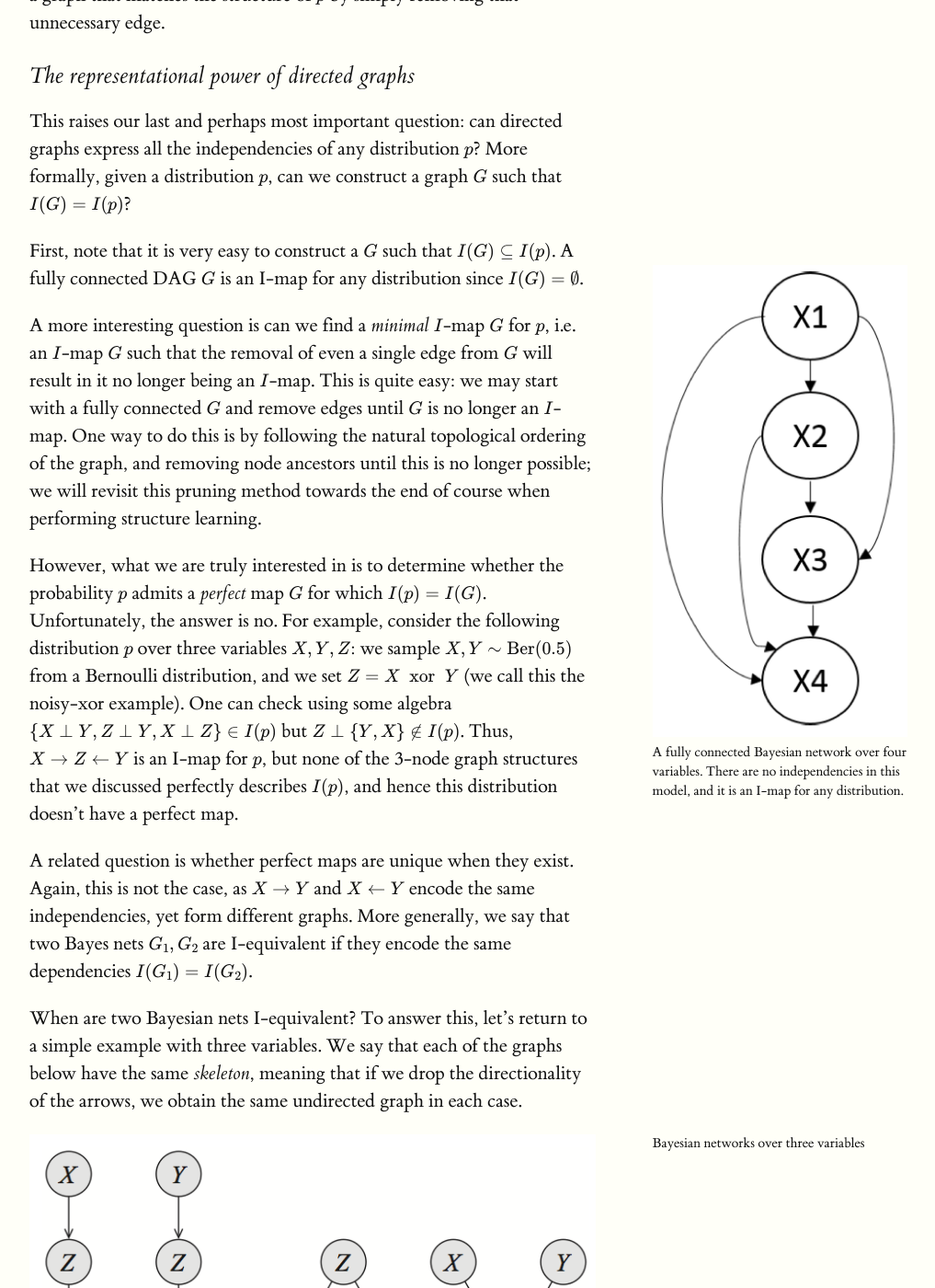
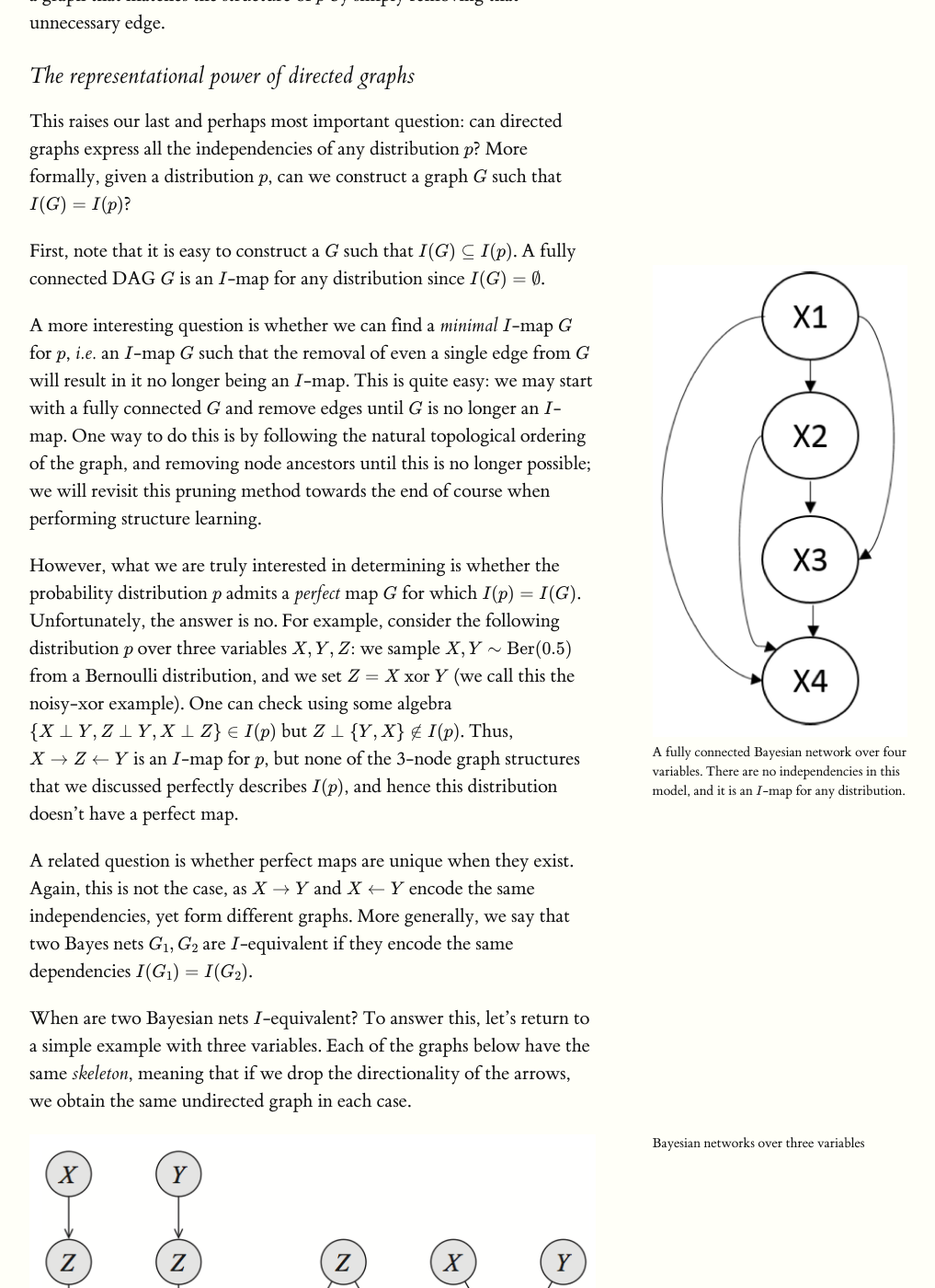
Before and after one commit to ermongroup/cs228-notes, a Jekyll site: the page built from representation/directed/index.md, in a window 1280 px wide and 1400 px high, scrolled down 6035 px. Shown: the whole window at 92% size, without its empty margins (128-1145 px from the left). Built offline with Jekyll 4.4.1, drawn with Linux system fonts in a browser that asks for light colours; formulas are drawn with MathJax 3; some of the changed text lies outside the part shown.

Commit message:
BN representation: clarify wording

```diff
--- a/representation/directed/index.md
+++ b/representation/directed/index.md
@@ -38,9 +38,9 @@ When the variables are discrete (which will be often be the case in the problem
 
 Distributions of this form can be naturally expressed as *directed acyclic graphs*, in which vertices correspond to variables $$x_i$$ and edges indicate dependency relationships. In particular we set the parents of each node $$x_i$$ to its ancestors $$x_{A_i}$$.
 
-As an example, consider a model of a student's grade $$g$$ on an exam. This grade depends on the exam's difficulty $$d$$ and the student's intelligence $$i$$; it also affects the quality $$l$$ of the reference letter from the professor who taught the course. The student's intelligence $$i$$ affects his SAT score $$s$$ in addition to $$g$$. Each variable is binary, except for $$g$$, which takes 3 possible values.{% include marginfigure.html id="nb1" url="assets/img/grade-model.png" description="Bayes net model describing the performance of a student on an exam. The distribution can be represented a product of conditional probability distributions specified by tables. The form of these distributions is described by edges in the graph." %} The joint probability distribution over the 5 variables naturally factorizes as follows:
+As an example, consider a model of a student's grade $$g$$ on an exam. This grade depends on the exam's difficulty $$d$$ and the student's intelligence $$i$$; it also affects the quality $$l$$ of the reference letter from the professor who taught the course. The student's intelligence $$i$$ affects the SAT score $$s$$ as well. Each variable is binary, except for $$g$$, which takes 3 possible values.{% include marginfigure.html id="nb1" url="assets/img/grade-model.png" description="Bayes net model describing the performance of a student on an exam. The distribution can be represented a product of conditional probability distributions specified by tables. The form of these distributions is described by edges in the graph." %} The joint probability distribution over the 5 variables naturally factorizes as follows:
 
-$$ p(l, g, i, d, s) = p(l \mid g) p(g \mid i, d) p(i) p(d) p(s \mid i). $$
+$$ p(l, g, i, d, s) = p(l \mid g)\, p(g \mid i, d)\, p(i)\, p(d)\, p(s \mid i). $$
 
 The graphical representation of this distribution is a DAG that visually specifies how random variables depend on each other. The graph clearly indicates that the letter depends on the grade, which in turn depends on the student's intelligence and the difficulty of the exam.
 
@@ -106,22 +106,21 @@ In a way this is almost a trivial statement. If $$p(x,y) = p(x)p(y)$$, then this
 
 This raises our last and perhaps most important question: can directed graphs express all the independencies of any distribution $$p$$? More formally, given a distribution $$p$$, can we construct a graph $$G$$ such that $$I(G) = I(p)$$?
 
-First, note that it is very easy to construct a $$G$$ such that $$I(G) \subseteq I(p)$$. A fully connected DAG $$G$$ is an I-map for any distribution since $$I(G) = \emptyset$$. {% include marginfigure.html id="fully-connected" url="assets/img/full-bayesnet.png" description="A fully connected Bayesian network over four variables. There are no independencies in this model, and it is an I-map for any distribution." %}
+First, note that it is easy to construct a $$G$$ such that $$I(G) \subseteq I(p)$$. A fully connected DAG $$G$$ is an $$I$$-map for any distribution since $$I(G) = \emptyset$$. {% include marginfigure.html id="fully-connected" url="assets/img/full-bayesnet.png" description="A fully connected Bayesian network over four variables. There are no independencies in this model, and it is an $$I$$-map for any distribution." %}
 
-A more interesting question is can we find a *minimal* $$I$$-map $$G$$ for $$p$$, i.e. an $$I$$-map $$G$$ such that the removal of even a single edge from $$G$$ will result in it no longer being an $$I$$-map. This is quite easy: we may start with a fully connected $$G$$ and remove edges until $$G$$ is no longer an $$I$$-map. One way to do this is by following the natural topological ordering of the graph, and removing node ancestors until this is no longer possible; we will revisit this pruning method towards the end of course when performing structure learning.
+A more interesting question is whether we can find a *minimal* $$I$$-map $$G$$ for $$p$$, *i.e.* an $$I$$-map $$G$$ such that the removal of even a single edge from $$G$$ will result in it no longer being an $$I$$-map. This is quite easy: we may start with a fully connected $$G$$ and remove edges until $$G$$ is no longer an $$I$$-map. One way to do this is by following the natural topological ordering of the graph, and removing node ancestors until this is no longer possible; we will revisit this pruning method towards the end of course when performing structure learning.
 
-However, what we are truly interested in is to determine whether the probability $$p$$ admits a *perfect* map $$G$$ for which $$I(p)=I(G)$$. Unfortunately, the answer is no. For example, consider the following distribution $$p$$ over three variables $$X,Y,Z$$: we sample $$X,Y \sim \text{Ber}(0.5)$$ from a Bernoulli distribution, and we set $$Z = X \;\text{ xor }\; Y$$ (we call this the noisy-xor example). One can check using some algebra $$\{X \perp Y, Z \perp Y, X \perp Z\} \in I(p)$$ but $$Z \perp \{Y,X\} \not\in I(p)$$. Thus, $$ X \rightarrow Z \leftarrow Y $$ is an I-map for $$p$$, but none of the 3-node graph structures that we discussed perfectly describes $$I(p)$$, and hence this distribution doesn't have a perfect map.
+However, what we are truly interested in determining is whether the probability distribution $$p$$ admits a *perfect* map $$G$$ for which $$I(p)=I(G)$$. Unfortunately, the answer is no. For example, consider the following distribution $$p$$ over three variables $$X,Y,Z$$: we sample $$X,Y \sim \text{Ber}(0.5)$$ from a Bernoulli distribution, and we set $$Z = X \text{ xor } Y$$ (we call this the noisy-xor example). One can check using some algebra $$\{X \perp Y, Z \perp Y, X \perp Z\} \in I(p)$$ but $$Z \perp \{Y,X\} \not\in I(p)$$. Thus, $$ X \rightarrow Z \leftarrow Y $$ is an $$I$$-map for $$p$$, but none of the 3-node graph structures that we discussed perfectly describes $$I(p)$$, and hence this distribution doesn't have a perfect map.
 
-A related question is whether perfect maps are unique when they exist. Again, this is not the case, as $$X \rightarrow Y$$ and $$X \leftarrow Y$$ encode the same independencies, yet form different graphs. More generally, we say that two Bayes nets $$G_1, G_2$$ are I-equivalent if they encode the same dependencies $$I(G_1) = I(G_2)$$.
+A related question is whether perfect maps are unique when they exist. Again, this is not the case, as $$X \rightarrow Y$$ and $$X \leftarrow Y$$ encode the same independencies, yet form different graphs. More generally, we say that two Bayes nets $$G_1, G_2$$ are $$I$$-equivalent if they encode the same dependencies $$I(G_1) = I(G_2)$$.
 
-When are two Bayesian nets I-equivalent? To answer this, let's return to a simple example with three variables. We say that each of the graphs below have the same *skeleton*, meaning that if we drop the directionality of the arrows, we obtain the same undirected graph in each case.
+When are two Bayesian nets $$I$$-equivalent? To answer this, let's return to a simple example with three variables. Each of the graphs below have the same *skeleton*, meaning that if we drop the directionality of the arrows, we obtain the same undirected graph in each case.
 {% include maincolumn_img.html src='assets/img/3node-bayesnets.png' caption='Bayesian networks over three variables' %}
-The cascade-type structures (a,b) are clearly symmetric and the directionality of arrows does not matter. In fact, (a,b,c) encode exactly the same dependencies. We can change the directions of the arrows as long as we don't turn them into a V-structure (d). When we do have a V-structure, however, we cannot change any arrows: structure (d) is the only one that describes the dependency $$X \not\perp Y \mid Z$$. These examples provide intuitions of the following general results on I-equivalence.
+The cascade-type structures (a,b) are clearly symmetric and the directionality of arrows does not matter. In fact, (a,b,c) encode exactly the same dependencies. We can change the directions of the arrows as long as we don't turn them into a V-structure (d). When we do have a V-structure, however, we cannot change any arrows: structure (d) is the only one that describes the dependency $$X \not\perp Y \mid Z$$. These examples provide intuition for the following general result on $$I$$-equivalence.
 
-**Fact:**
-If $$G,G'$$ have the same skeleton and the same v-structures, then $$I(G) = I(G').$$
+**Fact:** If $$G,G'$$ have the same skeleton and the same v-structures, then $$I(G) = I(G').$$
 
-Again, it is easy to understand intuitively why this is true. Two graphs are I-equivalent if the $$d$$-separation between variables is the same. We can flip the directionality of any edge, unless it forms a v-structure, and the $$d$$-connectivity of the graph will be unchanged. We refer the reader to the textbook of Koller and Friedman for a full proof.
+Again, it is easy to understand intuitively why this is true. Two graphs are $$I$$-equivalent if the $$d$$-separation between variables is the same. We can flip the directionality of any edge, unless it forms a v-structure, and the $$d$$-connectivity of the graph will be unchanged. We refer the reader to the textbook of Koller and Friedman for a full proof.
 
 <br/>
 
```
Also changed, not shown: other parts of representation/directed/index.md (+1 -1 lines).
